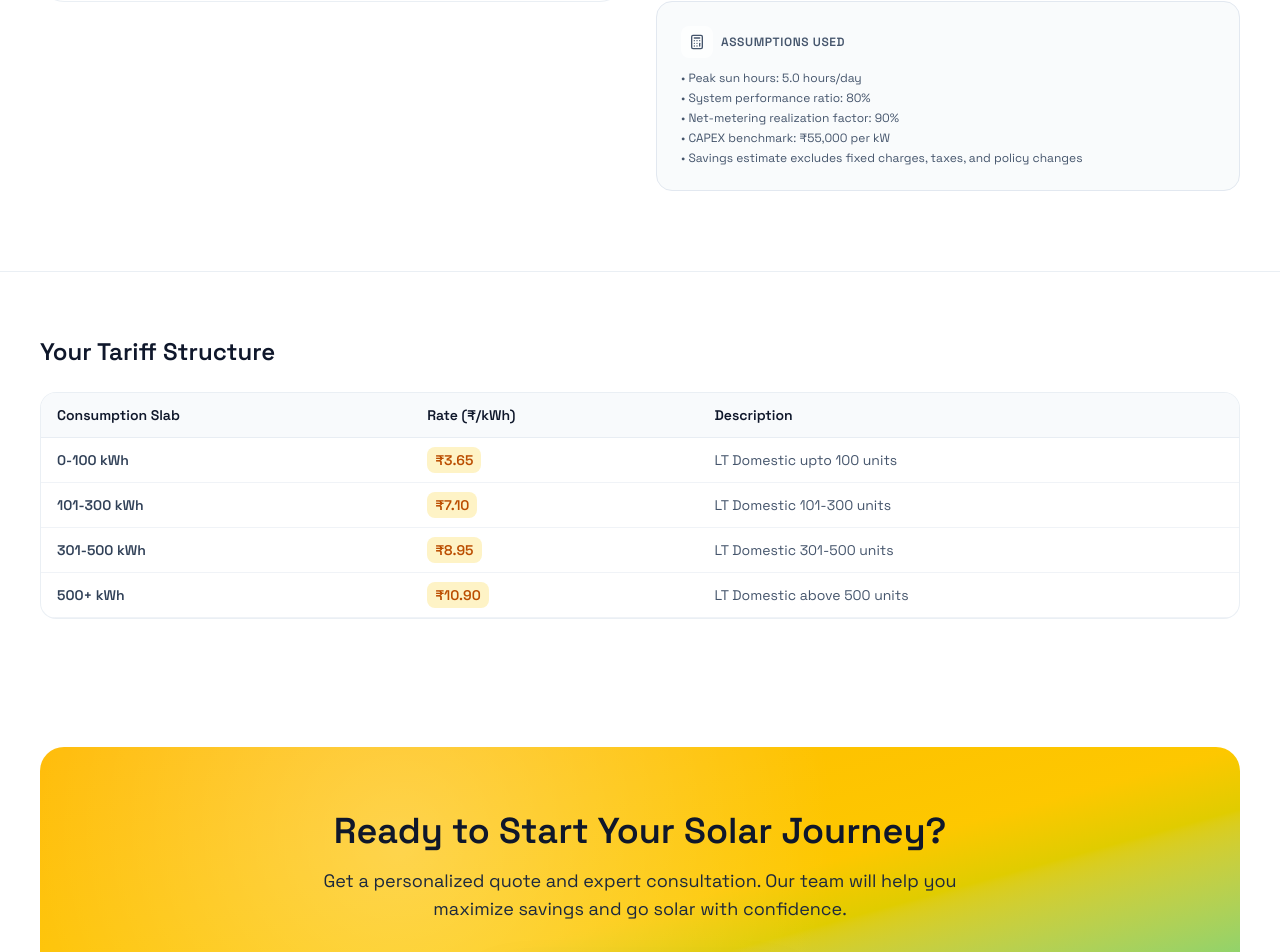
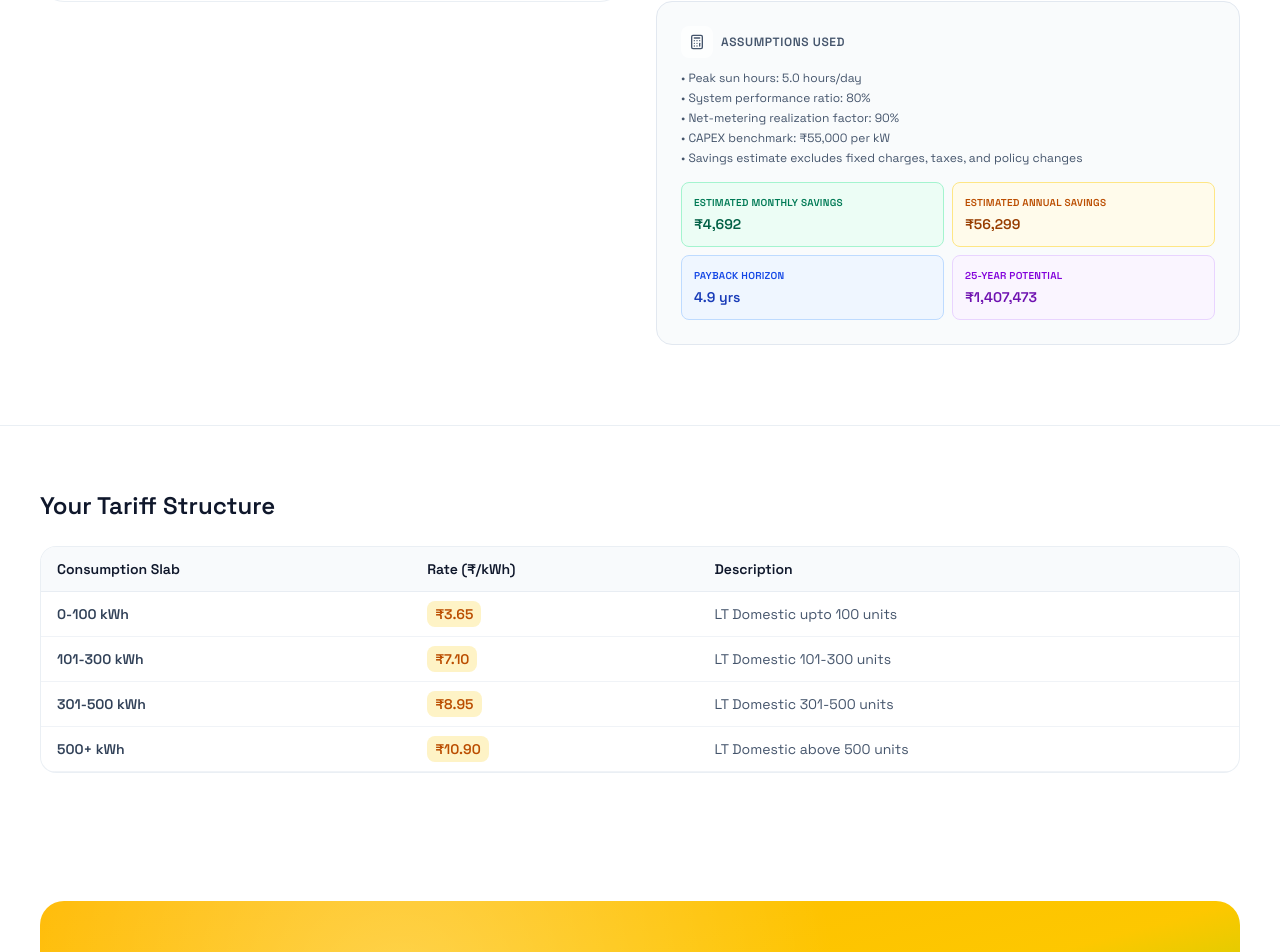
Before and after one commit to sooryx-eng/Sooryx_Live, a Next.js app: page /calculator in a window 1280 px wide. Shown: the part 1240-2192 px from the top of the page. Built offline with nearby package versions, Linux system fonts and the light colour scheme.

Commit message:
Add customer-focused savings facts grid in calculator assumptions card

```diff
--- a/app/calculator/page.tsx
+++ b/app/calculator/page.tsx
@@ -581,6 +581,25 @@ export default function SolarCalculator() {
                 <li>• CAPEX benchmark: ₹55,000 per kW</li>
                 <li>• Savings estimate excludes fixed charges, taxes, and policy changes</li>
               </ul>
+
+              <div className="mt-4 grid grid-cols-2 gap-2">
+                <div className="rounded-lg border border-emerald-200 bg-emerald-50 p-3">
+                  <p className="text-[10px] font-semibold uppercase tracking-wide text-emerald-700">Estimated monthly savings</p>
+                  <p className="mt-1 text-sm font-bold text-emerald-800">₹{Math.round(monthlySavings).toLocaleString()}</p>
+                </div>
+                <div className="rounded-lg border border-amber-200 bg-amber-50 p-3">
+                  <p className="text-[10px] font-semibold uppercase tracking-wide text-amber-700">Estimated annual savings</p>
+                  <p className="mt-1 text-sm font-bold text-amber-800">₹{Math.round(annualSavings).toLocaleString()}</p>
+                </div>
+                <div className="rounded-lg border border-blue-200 bg-blue-50 p-3">
+                  <p className="text-[10px] font-semibold uppercase tracking-wide text-blue-700">Payback horizon</p>
+                  <p className="mt-1 text-sm font-bold text-blue-800">{annualSavings > 0 ? `${paybackPeriod.toFixed(1)} yrs` : "Increase system size"}</p>
+                </div>
+                <div className="rounded-lg border border-purple-200 bg-purple-50 p-3">
+                  <p className="text-[10px] font-semibold uppercase tracking-wide text-purple-700">25-year potential</p>
+                  <p className="mt-1 text-sm font-bold text-purple-800">₹{Math.round(annualSavings * 25).toLocaleString()}</p>
+                </div>
+              </div>
             </motion.div>
           </motion.div>
         </div>
```
